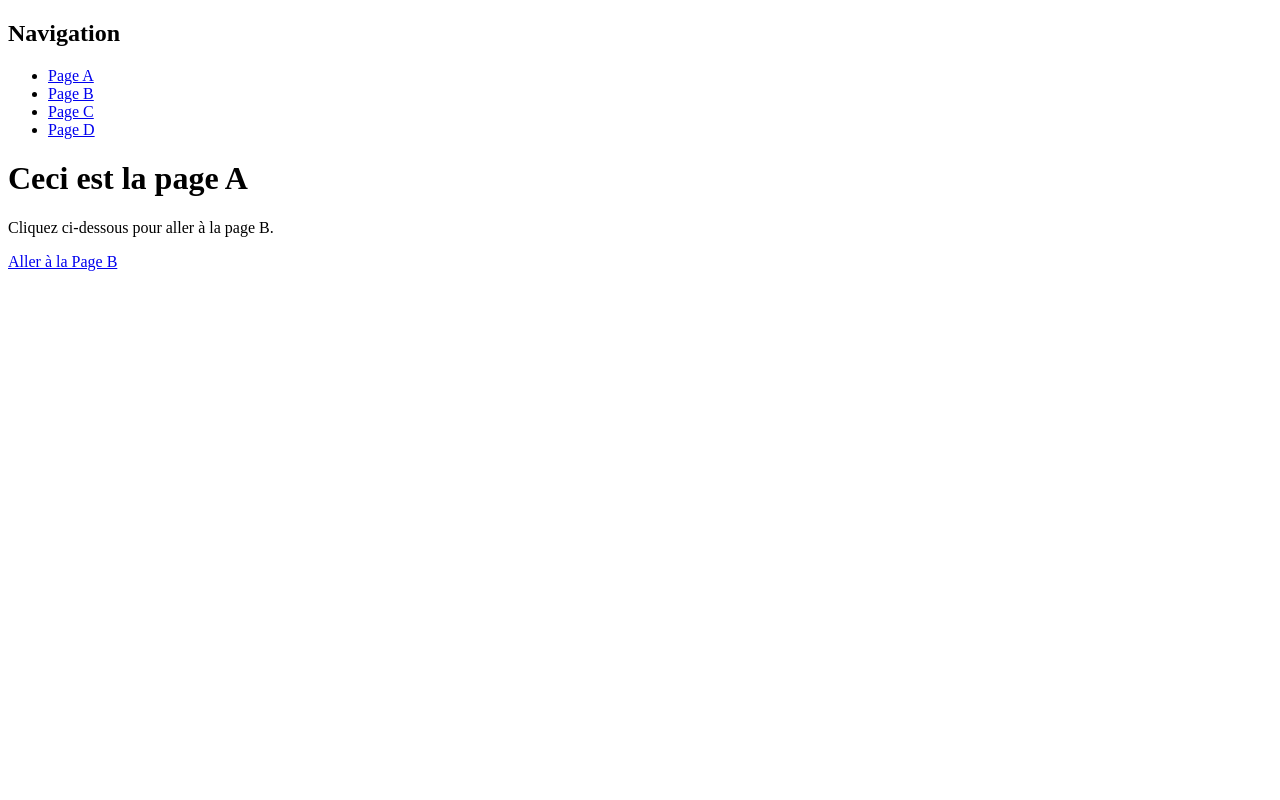
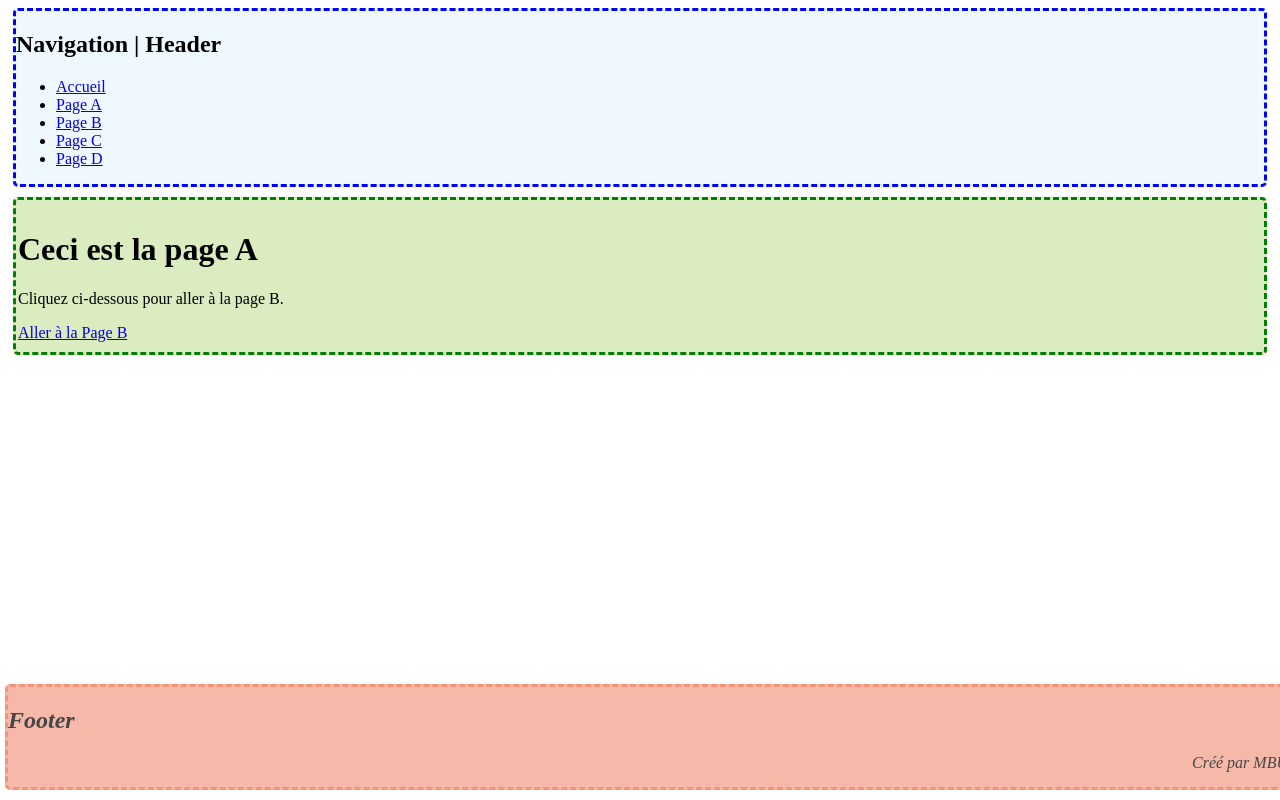
Before and after one commit to MathieuBurnat/html_basic_layout, a plain HTML site: page views/a.html in a window 1280 px wide. Drawn offline with Linux system fonts and the light colour scheme.

Commit message:
add files

```diff
--- /dev/null
+++ b/styles/styles.css
@@ -0,0 +1,52 @@
+.navigation{
+    /* Couleur de fond*/
+    background-color: aliceblue;
+
+    /* Épaisseur de bordure */
+    border-radius: 5px;
+    /* Type de bordure */
+    border-style: dashed;
+    /* Couleur de bordure */
+    border-color: blue;
+
+    /* Espacement */
+    margin: 0px 5px 10px;
+
+}
+
+.content{
+    /* Pareil que la nivigation */
+    background-color: rgb(219, 236, 192);
+    border-radius: 5px;
+    border-style: dashed;
+    border-color: green;
+    margin: 0px 5px 10px;
+    padding: 10px 2px;
+}
+
+footer {
+    /* Position du footer */
+    position: absolute;
+    left: 0;
+    bottom: 0;
+
+    /* Largeur */
+    height: 100px;
+    width: 100%;
+
+    /* Comme Navigation & contenu (content) */
+    background-color: rgb(245, 184, 169);
+    border-radius: 5px;
+    border-style: dashed;
+    border-color: rgb(247, 146, 121);
+    margin: 0px 5px 10px;
+
+    /* Couleur du texte*/
+    color: rgb(70, 70, 70);
+    font-style: italic;
+}
+
+.footer-initiales{
+    /* Centrer le text à droite*/
+    text-align: right;
+}
--- a/a.html
+++ b/views/a.html
@@ -7,7 +7,10 @@
     Description : 'Page A'
 -->
 <!--
-ChangeLog  14.08.24 | 1.0.0 RSO : Création d'un header simple
+ChangeLog  14.08.24 | 1.0.0 MBU : Création d'un header simple
+ChangeLog  14.08.24 | 1.0.1 MBU : Amélioration de la structure des fichiers
+ChangeLog  14.08.24 | 1.0.2 MBU : Amélioration du contenu visuel avec CSS
+ChangeLog  14.08.24 | 1.0.3 MBU : Création d'un footer
 -->
 <!DOCTYPE html>
 <html lang="fr">
@@ -15,10 +18,13 @@ ChangeLog  14.08.24 | 1.0.0 RSO : Création d'un header simple
     <meta charset="UTF-8">
     <meta name="viewport" content="width=device-width, initial-scale=1.0">
     <title>Page A</title>
+    <link href="../styles/styles.css" rel="stylesheet">
+
     <!-- Ici se trouve le header (aussi certaines fois appelé navbar) qui est utilisé pour la navigation entre les pages -->
-    <nav>
-        <h1> Navigation </h1>
+    <nav class="navigation">
+        <h1> Navigation | Header</h1>
             <ul>
+                <li><a href="../index.html">Accueil</a></li>
                 <li><a href="a.html">Page A</a></li>
                 <li><a href="b.html">Page B</a></li>
                 <li><a href="c.html">Page C</a></li>
@@ -27,9 +33,15 @@ ChangeLog  14.08.24 | 1.0.0 RSO : Création d'un header simple
     </nav>
 </head>
 <body>
+    <div class="content">
     <!-- Contenu de la page -->
     <h1>Ceci est la page A</h1>
     <p>Cliquez ci-dessous pour aller à la page B.</p>
     <a href="b.html">Aller à la Page B</a>
+    </div>
 </body>
+<footer>
+    <h2> Footer </h2>
+    <p class="footer-initiales"> Créé par MBU</p>
+</footer>
 </html>
```
Also changed, not shown: d.html (deleted, +0 -35 lines), index.html (added, +46 -0 lines), views/b.html (renamed from b.html, +14 -3 lines), views/c.html (renamed from c.html, +14 -3 lines), views/d.html (added, +47 -0 lines).
